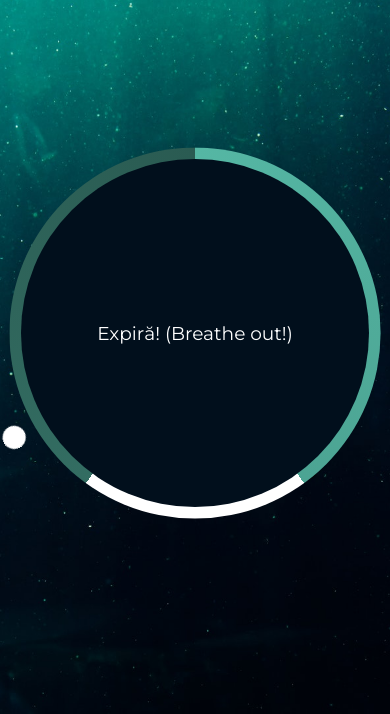
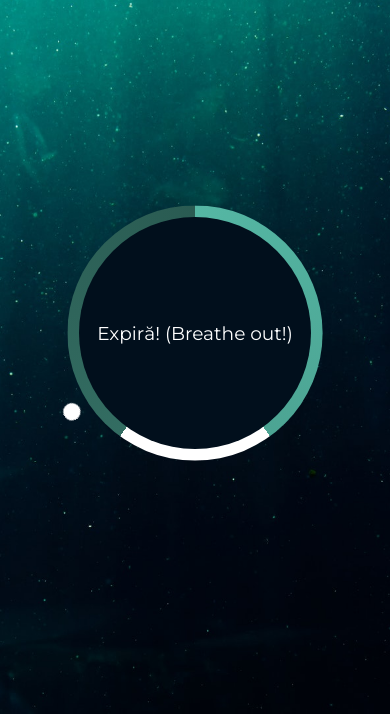
Before and after one commit to oanskyy/relaxer-breathing-app, a plain HTML site: page index.html in a window 390 px wide. Shown: the part 130-844 px from the top of the page. Drawn offline with Linux system fonts and the light colour scheme.

Commit message:
Add mobile responsiviness

```diff
--- a/style.css
+++ b/style.css
@@ -1,13 +1,13 @@
-@import url('https://fonts.googleapis.com/css?family=Montserrat&display=swap');
+@import url("https://fonts.googleapis.com/css?family=Montserrat&display=swap");
 
 * {
   box-sizing: border-box;
 }
 
 body {
-  background: #224941 url('./img/bg.jpg') no-repeat center center/cover;
+  background: #224941 url("./img/bg.jpg") no-repeat center center/cover;
   color: #fff;
-  font-family: 'Montserrat', sans-serif;
+  font-family: "Montserrat", sans-serif;
   min-height: 100vh;
   overflow: hidden;
   display: flex;
@@ -75,14 +75,39 @@ body {
   transform-origin: bottom center;
 }
 
-@keyframes rotate{
+@media only screen and (max-width: 768px) {
+  .container {
+    height: 200px;
+    width: 200px;
+    transform: scale(1);
+  }
+
+  .gradient-circle {
+    height: 220px;
+    width: 220px;
+  }
+
+  .pointer {
+    height: 15px;
+    width: 15px;
+  }
+
+  .pointer-container {
+    position: absolute;
+    top: -33px;
+    left: 93px;
+    width: 20px;
+    height: 135px;
+  }
+}
+
+@keyframes rotate {
   from {
     transform: rotate(0deg);
   }
   to {
     transform: rotate(360deg);
   }
-
 }
 
 .container.grow {
```
